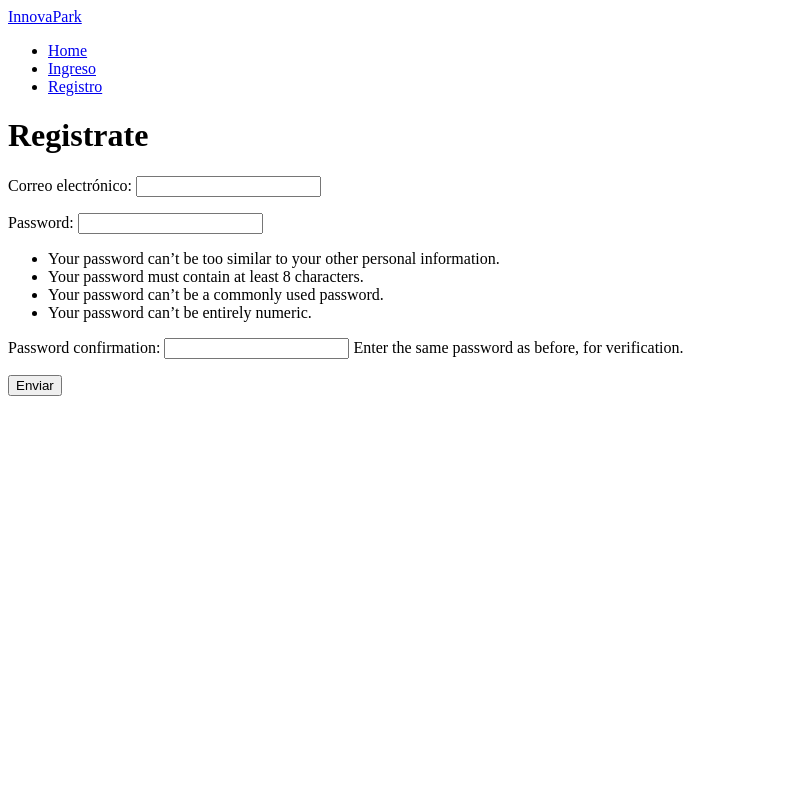
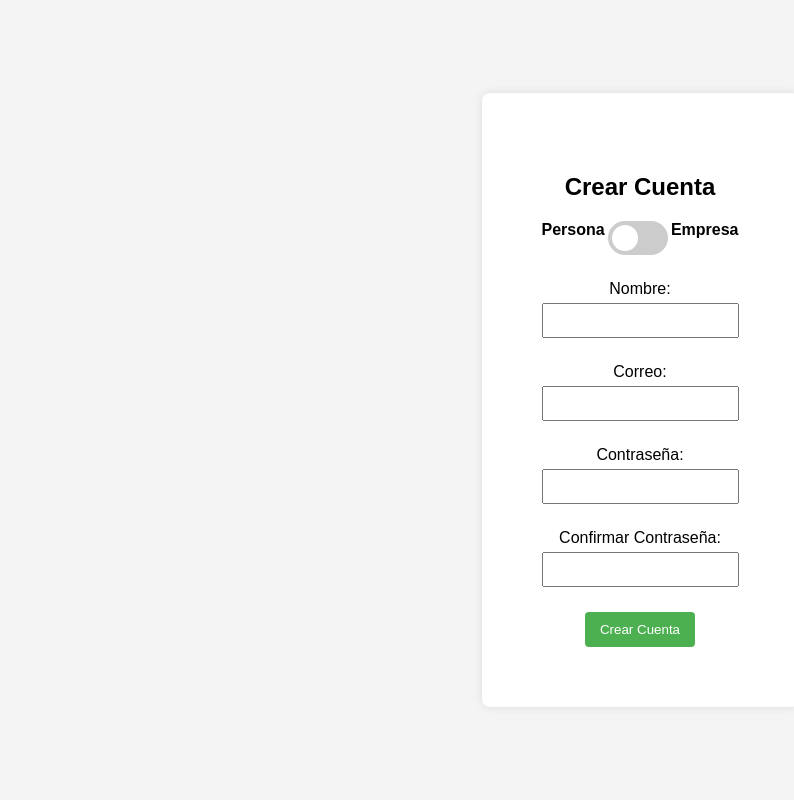
Before and after one commit to JeanRiveraUNI/V.0.2_IOT_Back, a Django app: page /registro/ in a window 1280 px wide. Shown: the whole page, without its empty margins (0-794 px from the left). Run offline with Django 4.2, Linux system fonts and the light colour scheme.

Commit message:
Update Home templates and views

```diff
--- /dev/null
+++ b/Home/templates/registro.html
@@ -0,0 +1,204 @@
+<!DOCTYPE html>
+<html lang="es">
+<head>
+    <meta charset="UTF-8">
+    <meta name="viewport" content="width=device-width, initial-scale=1.0">
+    <title>Crear Cuenta</title>
+    <style>
+        body {
+            font-family: Arial, sans-serif;
+            background-color: #f4f4f4;
+            margin: 0;
+            padding: 0;
+            display: flex;
+            align-items: center;
+            justify-content: center;
+            height: 100vh;
+        }
+
+        .container {
+            background-color: #fff;
+            padding: 60px;
+            border-radius: 8px;
+            box-shadow: 0 0 10px rgba(0, 0, 0, 0.1);
+            text-align: center;
+        }
+
+        .switch-container {
+            display: flex;
+            justify-content: space-between;
+            margin-bottom: 20px;
+        }
+
+        .switch-label {
+            font-weight: bold;
+        }
+
+        .switch {
+            position: relative;
+            display: inline-block;
+            width: 60px;
+            height: 34px;
+        }
+
+        .switch input {
+            opacity: 0;
+            width: 0;
+            height: 0;
+        }
+
+        .slider {
+            position: absolute;
+            cursor: pointer;
+            top: 0;
+            left: 0;
+            right: 0;
+            bottom: 0;
+            background-color: #ccc;
+            -webkit-transition: .4s;
+            transition: .4s;
+            border-radius: 34px;
+        }
+
+        .slider:before {
+            position: absolute;
+            content: "";
+            height: 26px;
+            width: 26px;
+            left: 4px;
+            bottom: 4px;
+            background-color: white;
+            -webkit-transition: .4s;
+            transition: .4s;
+            border-radius: 50%;
+        }
+
+        input:checked + .slider {
+            background-color: #2196F3;
+        }
+
+        input:focus + .slider {
+            box-shadow: 0 0 1px #2196F3;
+        }
+
+        input:checked + .slider:before {
+            -webkit-transform: translateX(26px);
+            -ms-transform: translateX(26px);
+            transform: translateX(26px);
+        }
+
+        /* Estilos específicos para los formularios */
+        .form-group {
+            margin-bottom: 15px;
+        }
+
+        label {
+            display: block;
+            margin-bottom: 5px;
+        }
+
+        input {
+            width: 100%;
+            padding: 8px;
+            box-sizing: border-box;
+            margin-bottom: 10px;
+        }
+
+        button {
+            background-color: #4CAF50;
+            color: white;
+            padding: 10px 15px;
+            border: none;
+            border-radius: 4px;
+            cursor: pointer;
+        }
+    </style>
+</head>
+<body>
+
+<div class="container">
+    <h2>Crear Cuenta</h2>
+
+    <div class="switch-container">
+        <div class="switch-label">Persona</div>
+        <label class="switch">
+            <input type="checkbox" id="accountSwitch">
+            <span class="slider"></span>
+        </label>
+        <div class="switch-label">Empresa</div>
+    </div>
+
+    <form id="accountForm">
+        <!-- Contenido del formulario para Persona -->
+        <div id="personForm">
+            <div class="form-group">
+                <label for="personName">Nombre:</label>
+                <input type="text" id="personName" name="personName" required>
+            </div>
+            <div class="form-group">
+                <label for="personEmail">Correo:</label>
+                <input type="email" id="personEmail" name="personEmail" required>
+            </div>
+            <div class="form-group">
+                <label for="personPassword">Contraseña:</label>
+                <input type="password" id="personPassword" name="personPassword" required>
+            </div>
+            <div class="form-group">
+                <label for="confirmPersonPassword">Confirmar Contraseña:</label>
+                <input type="password" id="confirmPersonPassword" name="confirmPersonPassword" required>
+            </div>
+        </div>
+
+        <!-- Contenido del formulario para Empresa -->
+        <div id="companyForm" style="display: none;">
+            <div class="form-group">
+                <label for="companyName">Nombre de la Empresa:</label>
+                <input type="text" id="companyName" name="companyName" required>
+            </div>
+            <div class="form-group">
+                <label for="companyRut">Rol Único Tributario:</label>
+                <input type="text" id="companyRut" name="companyRut" required>
+            </div>
+            <div class="form-group">
+                <label for="companyPassword">Contraseña:</label>
+                <input type="password" id="companyPassword" name="companyPassword" required>
+            </div>
+            <div class="form-group">
+                <label for="confirmCompanyPassword">Confirmar Contraseña:</label>
+                <input type="password" id="confirmCompanyPassword" name="confirmCompanyPassword" required>
+            </div>
+        </div>
+
+        <button type="submit">Crear Cuenta</button>
+    </form>
+</div>
+
+<script>
+    const accountSwitch = document.getElementById('accountSwitch');
+    const companyForm = document.getElementById('companyForm');
+    const personForm = document.getElementById('personForm');
+
+    accountSwitch.addEventListener('change', () => {
+        if (accountSwitch.checked) {
+            // Mostrar formulario de Empresa
+            companyForm.style.display = 'block';
+            personForm.style.display = 'none';
+        } else {
+            // Mostrar formulario de Persona
+            companyForm.style.display = 'none';
+            personForm.style.display = 'block';
+        }
+    });
+
+    // Inicializar el formulario con el tipo de cuenta predeterminado
+    if (accountSwitch.checked) {
+        // Mostrar formulario de Empresa
+        companyForm.style.display = 'block';
+    } else {
+        // Mostrar formulario de Persona
+        personForm.style.display = 'block';
+    }
+</script>
+
+</body>
+</html>
--- a/Home/views.py
+++ b/Home/views.py
@@ -63,3 +63,9 @@ def signin(request):
         else:
             login(request, user)
             return redirect('usuario')
+
+def login (request):
+    return render(request, 'login.html')
+
+def registro (request):
+    return render(request, 'registro.html')
--- a/web/urls.py
+++ b/web/urls.py
@@ -14,15 +14,18 @@ Including another URLconf
     1. Import the include() function: from django.urls import include, path
     2. Add a URL to urlpatterns:  path('blog/', include('blog.urls'))
 """
-from django.contrib import admin
+
 from django.urls import path
 from Home import views
 
 urlpatterns = [
-    path('admin/', admin.site.urls),
     path('', views.Home , name='Home'),
-    path('registro/', views.Signup , name='registro'),
+    path('login/', views.login , name='login'),
+    path('registro/', views.registro , name='registro'),
+
+    path('registro/persona', views.Signup , name='registro'),
+    #path('registro/empresa', views.SignupEm , name='registro'),
+    path('ingresar/persona', views.signin , name='ingresar'),
     path('usuario/', views.Users , name='usuario'),
     path('salir/', views.signout , name='salir'),
-    path('ingresar/', views.signin , name='ingresar'),
 ]
```
Also changed, not shown: Home/static/css/login.css (added, +88 -0 lines), Home/static/js/login.js (added, +13 -0 lines), Home/templates/home.html (+38 -2 lines), Home/templates/login.html (added, +146 -0 lines).
